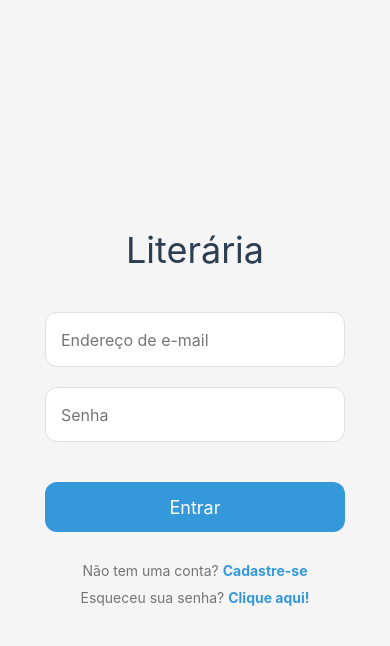
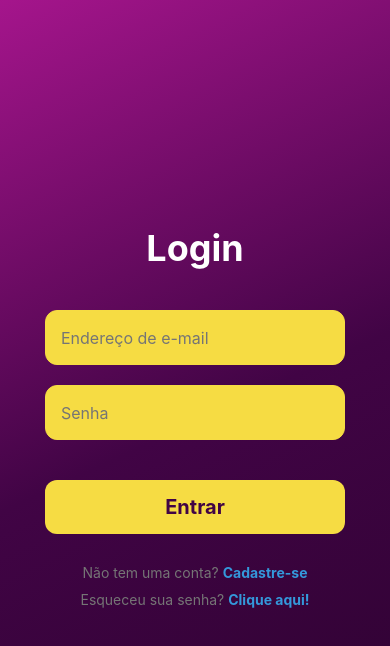
Before and after one commit to joaobroggine/literaria, a React Native app: screen /TelaLogin in a window 390 px wide. Shown: the top 646 px of the page. Built offline with nearby package versions, Linux system fonts and the light colour scheme.

Commit message:
Agora sim, completo.

```diff
--- a/src/telas/Cadastro.js
+++ b/src/telas/Cadastro.js
@@ -99,7 +99,6 @@ export default function Cadastro({ navigation }) {
 const styles = StyleSheet.create({
   container: {
     flex: 1,
-    backgroundColor: '#F5F5F5',
     alignItems: 'center',
     justifyContent: 'space-between',
     padding: 20,
--- a/src/telas/Login.js
+++ b/src/telas/Login.js
@@ -1,4 +1,5 @@
 import AsyncStorage from '@react-native-async-storage/async-storage';
+import { LinearGradient } from 'expo-linear-gradient';
 import { StatusBar } from 'expo-status-bar';
 import { useEffect, useState } from 'react';
 import { Alert, StyleSheet, Text, TextInput, TouchableOpacity, View } from 'react-native';
@@ -38,8 +39,13 @@ export default function Login({ navigation }) {
   }
 
   return (
-    <View style={styles.container}>
-      <Text style={styles.logo}>Literária</Text>
+    <LinearGradient
+      colors={['#A5158C', '#410445', '#2B022E']}
+      style={[styles.container]}
+      start={{ x: 0, y: 0 }}
+      end={{ x: 1, y: 1 }}
+      >
+      <Text style={styles.logo}>Login</Text>
       <StatusBar style="dark" />
       <View style={styles.inputContainer}>
         <TextInput
@@ -76,21 +82,21 @@ export default function Login({ navigation }) {
           </Text>
         </Text>
       </View>
-    </View>
+    </LinearGradient>
   );
 }
 
 const styles = StyleSheet.create({
   container: {
     flex: 1,
-    backgroundColor: '#F5F5F5',
     alignItems: 'center',
     justifyContent: 'center',
     padding: 20,
   },
   logo: {
     fontSize: 36,
-    color: '#2C3E50',
+    color: 'white',
+    fontWeight: 'bold',
     marginBottom: 40,
   },
   inputContainer: {
@@ -99,29 +105,30 @@ const styles = StyleSheet.create({
   },
   input: {
     height: 55,
-    backgroundColor: '#FFFFFF',
+    backgroundColor: '#F6DC43',
     borderWidth: 1,
-    borderColor: '#E0E0E0',
+    borderColor: '#F6DC43',
     borderRadius: 12,
     paddingHorizontal: 15,
     marginBottom: 20,
     fontSize: 16,
     color: '#212121',
+    elevation: 3
   },
   buttonEntrar: {
-    backgroundColor: '#3498DB',
+    backgroundColor: '#F6DC43',
+    borderRadius: 12,
+    paddingVertical: 15,
+    marginTop: 20,
     width: '100%',
     maxWidth: 300,
-    height: 50,
-    justifyContent: 'center',
     alignItems: 'center',
-    borderRadius: 12,
-    marginTop: 20,
     elevation: 3,
   },
   buttonText: {
-    color: '#FFFFFF',
-    fontSize: 18,
+    color: '#410445',
+    fontSize: 20,
+    fontWeight: 'bold',
   },
   footer: {
     marginTop: 30,
@@ -130,7 +137,7 @@ const styles = StyleSheet.create({
   footerText: {
     fontSize: 14,
     color: '#757575',
-    marginBottom: 10,
+    marginBottom: 10
   },
   linkText: {
     color: '#3498DB',
```
